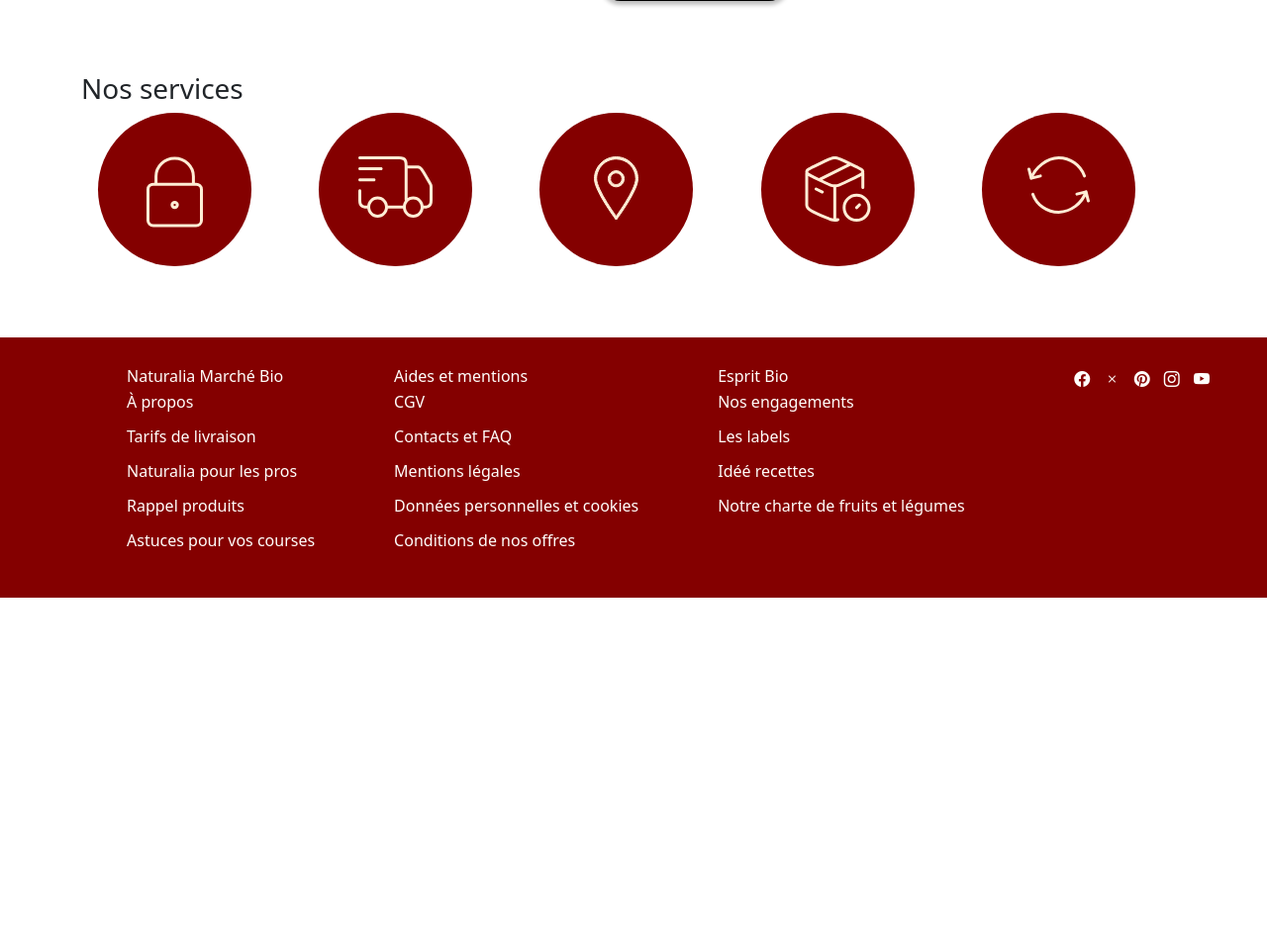
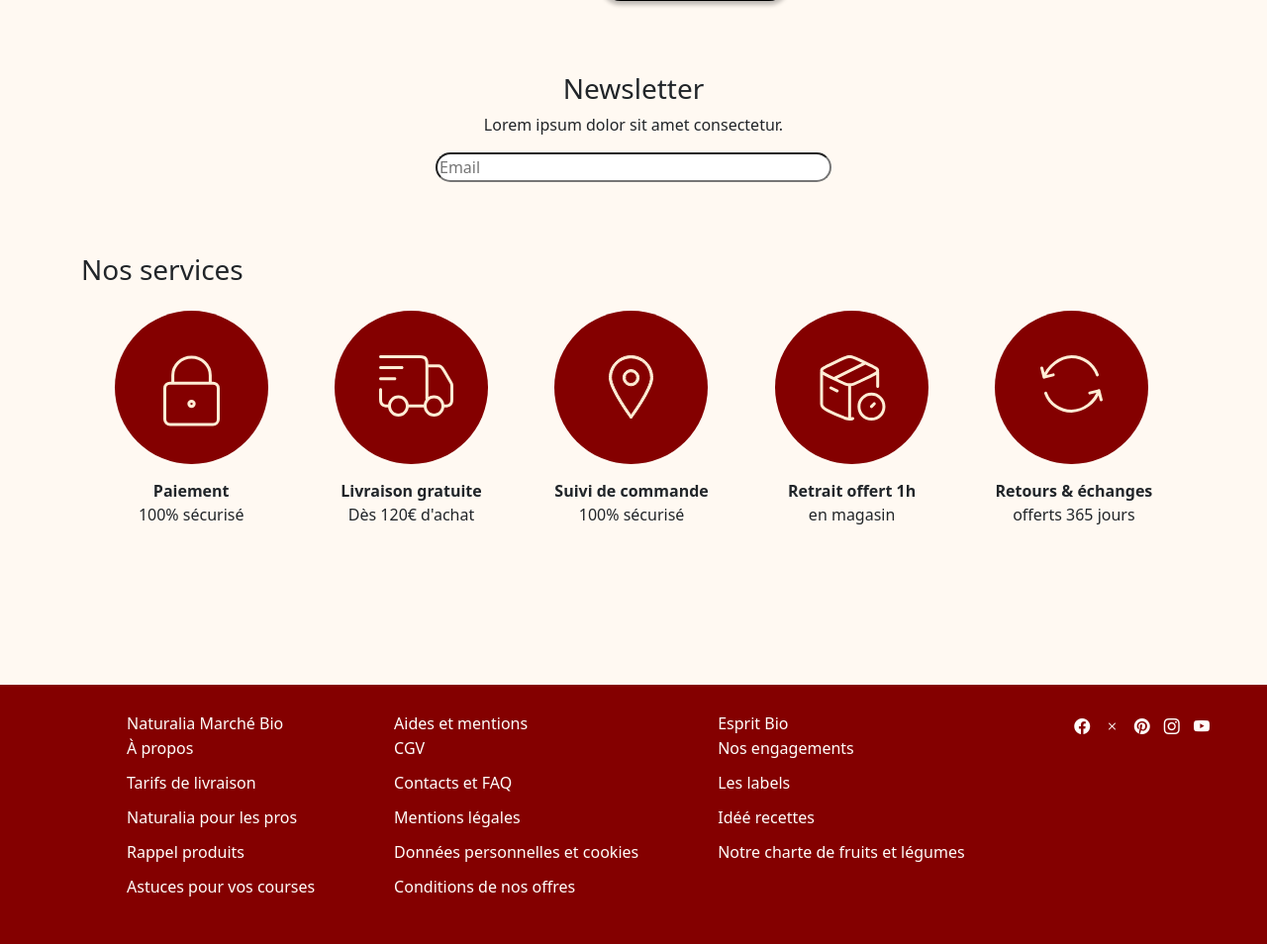
Before and after one commit to Manu-code-97/Naturalia, a Symfony app: template templates/home/index.html.twig in a window 1280 px wide. Shown: the part 1513-2467 px from the top of the page at 99% size. Before the commit the page ends 2117 px from the top, so only its background shows below. Run offline with Twig, Linux system fonts and the light colour scheme; the template is opened without the code that fills it, so the values that code supplies are empty; some libraries are stand-ins or nearby versions.

Commit message:
Update home

```diff
--- a/public/css/header.css
+++ b/public/css/header.css
@@ -11,7 +11,7 @@ nav{
 input {
     border-radius: 50px;
     width: 400px;
-    position: absolute;
+    /*position: absolute;*/
     right: 800px;
     top: 20px;
 
--- a/public/css/home.css
+++ b/public/css/home.css
@@ -2,19 +2,26 @@ main{
     --black-naturalia: #250C0E;
     --white-naturalia: #FFFEFB;
     --red-naturalia: #840000;
+    --yellow-naturalia: #FFF9F2;
+    --grey-naturalia: #EFEFEF;
+}
+
+main{
+    background-color: var(--yellow-naturalia);
+
 }
 
 main .red{
-    color: #840000;
+    color: #840000;            /* On met en rouge les mots du titre grâce à la classe Red */
     margin-top: 72px;
 }
 #main h1{
-    text-align: center;
-    margin-top: 180px;
+    text-align: center;         /* Margin-top pour positionner le titre */
+    margin-top: 180px;         /* On centre le titre */
 }
 
 #main .fournisseur{
-    margin-left: 125px;
+    margin-left: 125px;  /* Espace entre la photo et le paragraphe */
 }
 
 #main #title{
@@ -25,9 +32,8 @@ main .red{
     width: 295px;
     height: 44px;
     color: var(--white-naturalia );
-    box-shadow: 0px 4px 4px 0px rgba(0, 0, 0, 0.25);
+    box-shadow: 0px 4px 4px 0px rgba(0, 0, 0, 0.25);       /* Bouton en dessous de title */
     border-radius: 20px;
-    text-align: center;
     background: var(--black-naturalia);
     margin-top: 27px;
 }
@@ -66,7 +72,7 @@ main .red{
     box-shadow: 0px 4px 4px 0px rgba(0, 0, 0, 0.25);
     border-radius: 20px;
     text-align: center;
-    background: var(--black-naturalia);
+    background: var(--black-naturalia);      /* Bouton fournisseur du moment */
     margin-top: 10px;
 }
 
@@ -74,19 +80,31 @@ main .red{
     margin-top: 72px;
 }
 
-#main section div div {
+#main section h3{
+    margin-bottom: 24px;
+}
+
+#main section div div div{
     background-color: var(--red-naturalia);
-    padding: 0px 6px;
-    padding: 10px;
+
     width: 155px;
     height: 155px;
-    margin-bottom: 72px;
-    text-align: center;
-    align-items: center;
-    border-radius: 90px;
+    text-align: center;         /* Ici on gère la dernière partie de la page home */
+    border-radius: 360px;
+    padding: 45px;
 }
 
-#main section div div img{
-   padding: auto;
-   margin-top: 25%;
+#main section div div figcaption p {
+    text-align: center;
+
 }
+
+#main section div div figcaption{
+    margin-top: 15px;
+    margin-bottom: 160px;
+}
+
+#newsletter{
+    margin-top: 72px;
+    text-align: center;
+}
--- a/templates/home/index.html.twig
+++ b/templates/home/index.html.twig
@@ -29,7 +29,7 @@
 
 
     <article class="container" id="p-two">
-        <h3>Le Fournisseur Du Moment</h3>
+        <h3>Le Fournisseur du Moment</h3>
 
         <div class="d-flex">
             <div>
@@ -44,44 +44,98 @@
         </div>
     </article>
 
+    <article class="container" id="newsletter">
+        <div>
+            <div>
+                <h3>Newsletter</h3>
+                <p>Lorem ipsum dolor sit amet consectetur.</p>
+                <div>
+                <form id="lk" action="">
+                    <div>
+                        <input type="email" id="email" placeholder="Email" for="email">
+                    </div>
+                </form>
+            </div>
+            </div>
+
+
+        </div>
+
+    </article>
+
     <section class="container">
         <h3>Nos services</h3>
 
         <div class="d-flex justify-content-around" id="services">
             <div>
+                <div>
                     <img src="{{ asset('img/card/cadenas.svg') }}" alt="?">
                 </div>
 
                 <figcaption>
+                    <p>
+                        <strong>Paiement</strong>
+                        <br>
+                        100% sécurisé
+                    </p>
                 </figcaption>
+            </div>
 
+           <div>
                 <div>
                     <img src="{{ asset('img/card/camion.svg') }}" alt="?">
                 </div>
 
                   <figcaption>
+                    <p>
+                        <strong>Livraison gratuite</strong>
+                        <br>
+                        Dès 120€ d'achat
+                    </p>
                 </figcaption>
+           </div>
 
+            <div>
                 <div>
                     <img src="{{ asset('img/card/balise.svg') }}" alt="?">
                 </div>
 
                   <figcaption>
+                    <p>
+                        <strong>Suivi de commande</strong>
+                        <br>
+                        100% sécurisé
+                    </p>
                 </figcaption>
+            </div>
 
+           <div>
                 <div>
                     <img src="{{ asset('img/card/cube.svg') }}" alt="?">
                 </div>
 
                   <figcaption>
+                    <p>
+                        <strong>Retrait offert 1h</strong>
+                        <br>
+                        en magasin
+                    </p>
                 </figcaption>
+           </div>
 
+           <div>
                 <div>
                     <img src="{{ asset('img/card/fleches.svg') }}" alt="?">
                 </div>
 
                   <figcaption>
+                    <p>
+                        <strong>Retours & échanges</strong>
+                        <br>
+                        offerts 365 jours
+                    </p>
                 </figcaption>
+           </div>
         </div>
     </section>
 </main>
--- a/templates/partials/header.html.twig
+++ b/templates/partials/header.html.twig
@@ -6,7 +6,7 @@
         </div>
 
         <div>
-            <form action="">
+            <form class="ok" action="">
 
                 <input type="text" id="searchBox" placeholder="Rechercher un produit..."><i class="fa-solid fa-magnifying-glass fa-sm"></i>
             </form>
```
Also changed, not shown: public/img/fournisseur.png (added). Lines whose indentation alone changed are shown as unchanged.
